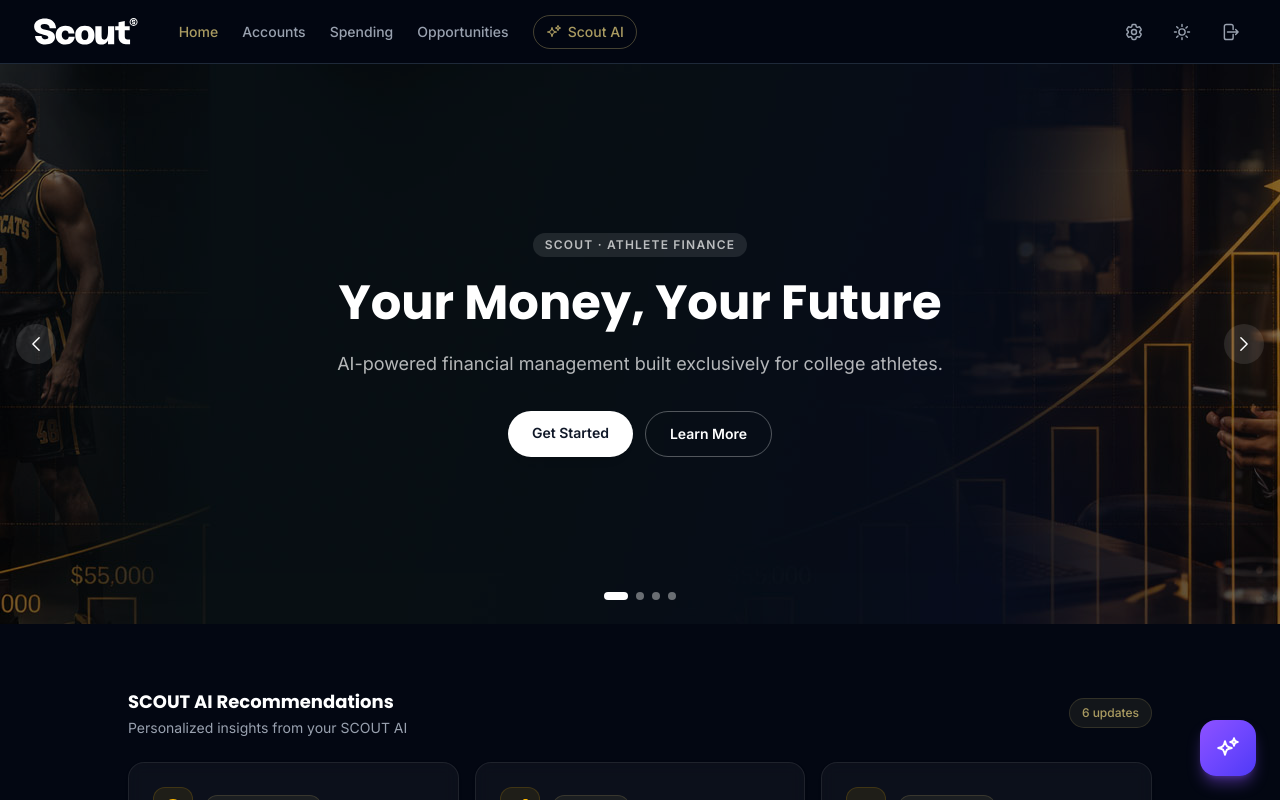
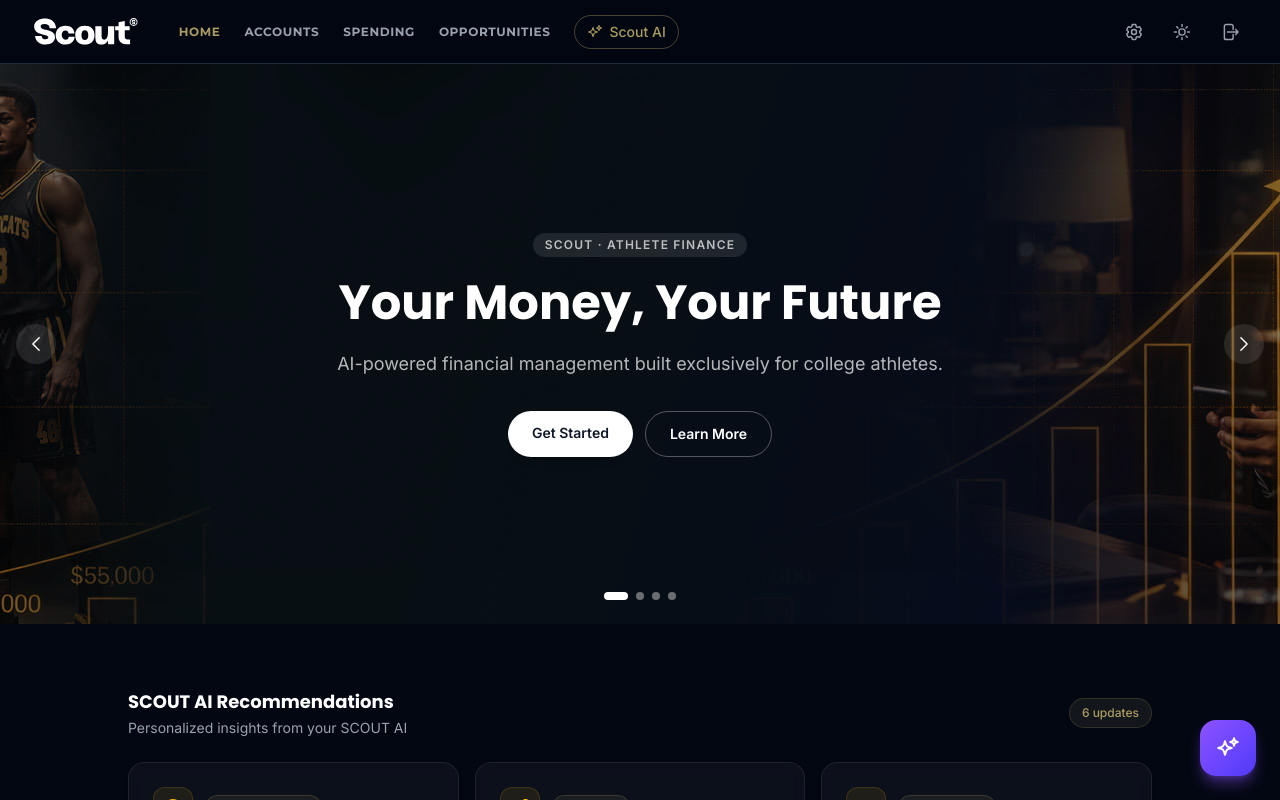
Before and after one commit to karimlo/prototype, a Vue app: page /accounts#/login in a window 1280 px wide. Both pictures are taken after typing "name@example.com", "Sample123" into the empty fields and a click on the button "SIGN IN". Shown: the top 800 px of the page. Built offline with nearby package versions, Linux system fonts and the light colour scheme.

Commit message:
feat: desktop nav — Montserrat 700, uppercase, tracked wide

```diff
--- a/package.json
+++ b/package.json
@@ -10,6 +10,7 @@
   },
   "dependencies": {
     "@fontsource/inter": "^5.2.8",
+    "@fontsource/montserrat": "^5.2.8",
     "@fontsource/plus-jakarta-sans": "^5.2.8",
     "@fontsource/poppins": "^5.2.7",
     "vue": "^3.5.24",
--- a/src/components/AppHeader.vue
+++ b/src/components/AppHeader.vue
@@ -43,7 +43,9 @@
         v-for="link in navLinks"
         :key="link.to"
         :to="link.to"
-        class="text-sm font-medium text-gray-600 dark:text-gray-400
+        class="text-xs font-bold uppercase tracking-wider
+          font-nav
+          text-gray-600 dark:text-gray-400
           hover:text-gray-900 dark:hover:text-white
           transition-colors duration-200
           [&.router-link-active]:text-scout"
--- a/src/style.css
+++ b/src/style.css
@@ -9,12 +9,14 @@
 @import '@fontsource/inter/400.css';
 @import '@fontsource/inter/500.css';
 @import '@fontsource/inter/600.css';
+@import '@fontsource/montserrat/700.css';
 @import 'tailwindcss';
 
 @theme {
   --color-scout: oklch(0.69 0.08 95.87);
   --font-heading: 'Poppins', 'Plus Jakarta Sans', system-ui, sans-serif;
   --font-body: 'Inter', system-ui, sans-serif;
+  --font-nav: 'Montserrat', system-ui, sans-serif;
 }
 
 @custom-variant dark (&:where(.dark, .dark *));
```
Also changed, not shown: 1 other file (tests, documents, lock files or other folders).
